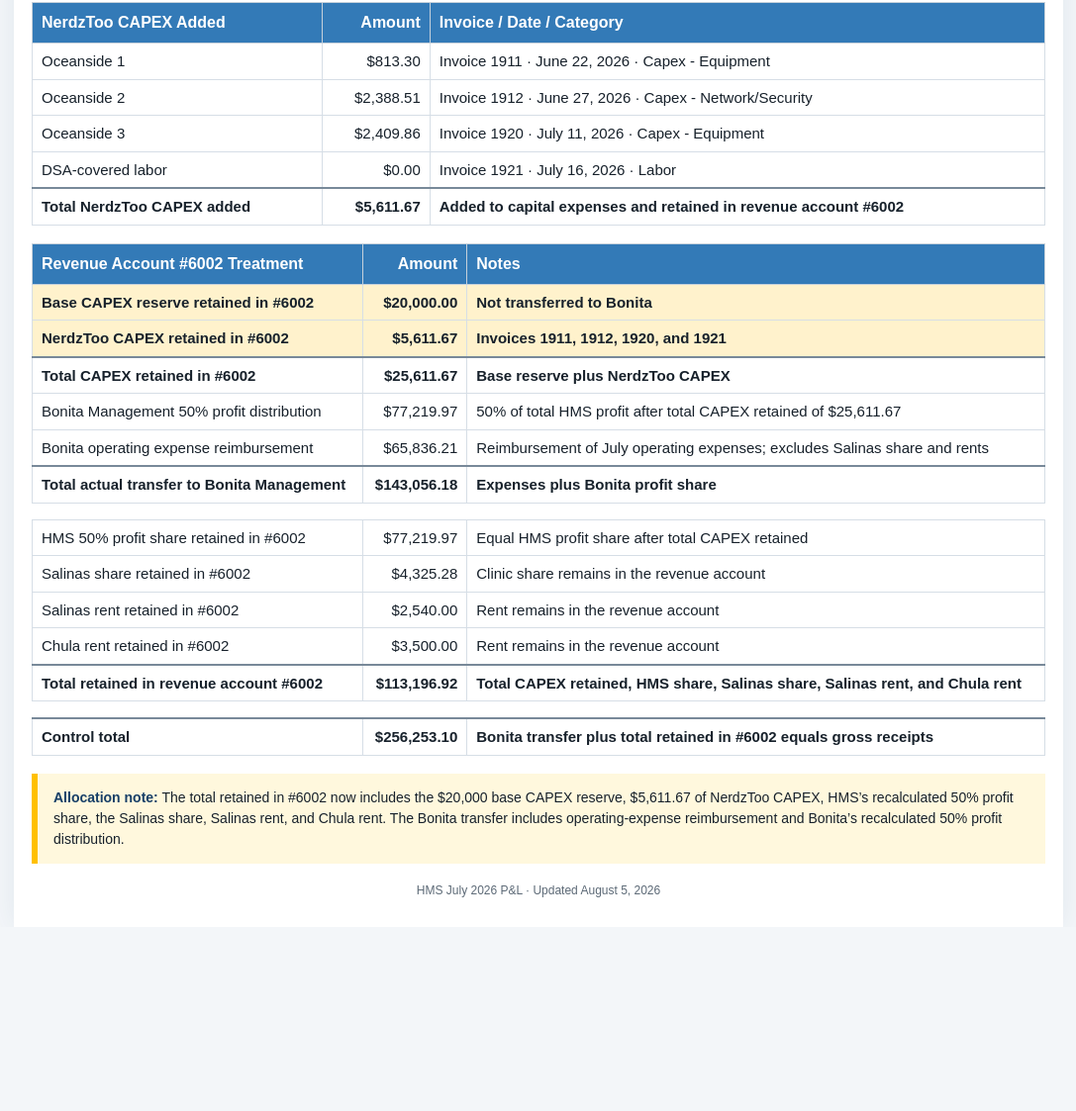
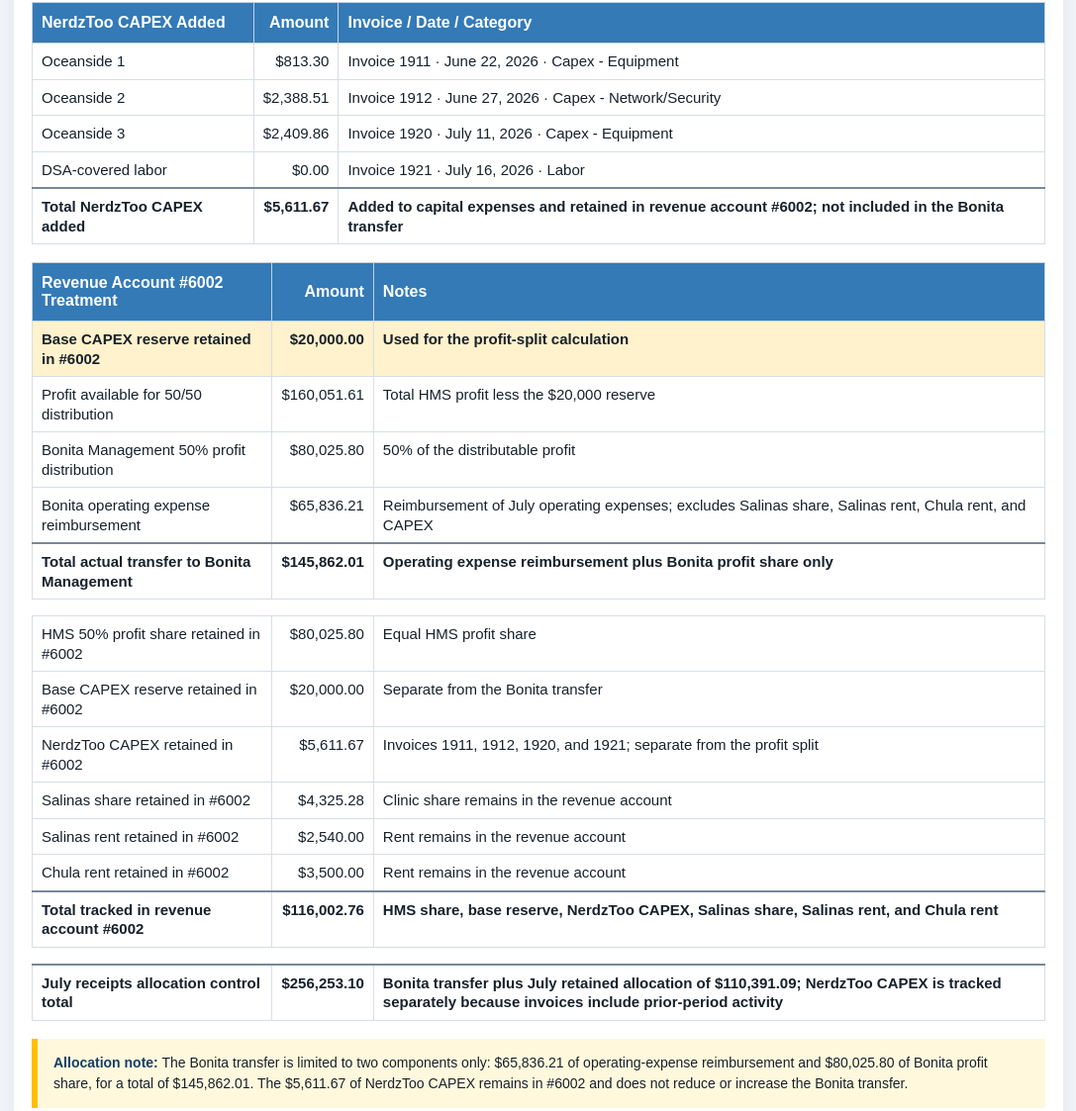
Before and after one commit to pacifichyperbarics/hms-dashboard, a website: page july-2026-pnl/index.html in a window 1280 px wide. Shown: the part 565-1688 px from the top of the page at 99% size, without its empty margins (96-1183 px from the left). Before the commit the page ends 1502 px from the top, so only its background shows below. Drawn offline with Linux system fonts and the light colour scheme.

Commit message:
Correct Bonita transfer to expenses plus profit share only

```diff
--- a/july-2026-pnl/index.html
+++ b/july-2026-pnl/index.html
@@ -72,31 +72,32 @@ body{margin:0;font-family:Arial,Helvetica,sans-serif;color:var(--text);backgroun
       <tr><td>Oceanside 2</td><td class="amount">$2,388.51</td><td>Invoice 1912 · June 27, 2026 · Capex - Network/Security</td></tr>
       <tr><td>Oceanside 3</td><td class="amount">$2,409.86</td><td>Invoice 1920 · July 11, 2026 · Capex - Equipment</td></tr>
       <tr><td>DSA-covered labor</td><td class="amount">$0.00</td><td>Invoice 1921 · July 16, 2026 · Labor</td></tr>
-      <tr class="total"><td>Total NerdzToo CAPEX added</td><td class="amount">$5,611.67</td><td>Added to capital expenses and retained in revenue account #6002</td></tr>
+      <tr class="total"><td>Total NerdzToo CAPEX added</td><td class="amount">$5,611.67</td><td>Added to capital expenses and retained in revenue account #6002; not included in the Bonita transfer</td></tr>
     </tbody>
   </table>
 
   <table class="table section" aria-label="Revenue account 6002 allocation">
     <thead><tr><th>Revenue Account #6002 Treatment</th><th>Amount</th><th>Notes</th></tr></thead>
     <tbody>
-      <tr class="gold"><td>Base CAPEX reserve retained in #6002</td><td class="amount">$20,000.00</td><td>Not transferred to Bonita</td></tr>
-      <tr class="gold"><td>NerdzToo CAPEX retained in #6002</td><td class="amount">$5,611.67</td><td>Invoices 1911, 1912, 1920, and 1921</td></tr>
-      <tr class="total"><td>Total CAPEX retained in #6002</td><td class="amount">$25,611.67</td><td>Base reserve plus NerdzToo CAPEX</td></tr>
-      <tr><td>Bonita Management 50% profit distribution</td><td class="amount">$77,219.97</td><td>50% of total HMS profit after total CAPEX retained of $25,611.67</td></tr>
-      <tr><td>Bonita operating expense reimbursement</td><td class="amount">$65,836.21</td><td>Reimbursement of July operating expenses; excludes Salinas share and rents</td></tr>
-      <tr class="total"><td>Total actual transfer to Bonita Management</td><td class="amount">$143,056.18</td><td>Expenses plus Bonita profit share</td></tr>
+      <tr class="gold"><td>Base CAPEX reserve retained in #6002</td><td class="amount">$20,000.00</td><td>Used for the profit-split calculation</td></tr>
+      <tr><td>Profit available for 50/50 distribution</td><td class="amount">$160,051.61</td><td>Total HMS profit less the $20,000 reserve</td></tr>
+      <tr><td>Bonita Management 50% profit distribution</td><td class="amount">$80,025.80</td><td>50% of the distributable profit</td></tr>
+      <tr><td>Bonita operating expense reimbursement</td><td class="amount">$65,836.21</td><td>Reimbursement of July operating expenses; excludes Salinas share, Salinas rent, Chula rent, and CAPEX</td></tr>
+      <tr class="total"><td>Total actual transfer to Bonita Management</td><td class="amount">$145,862.01</td><td>Operating expense reimbursement plus Bonita profit share only</td></tr>
       <tr class="spacer"><td colspan="3"></td></tr>
-      <tr><td>HMS 50% profit share retained in #6002</td><td class="amount">$77,219.97</td><td>Equal HMS profit share after total CAPEX retained</td></tr>
+      <tr><td>HMS 50% profit share retained in #6002</td><td class="amount">$80,025.80</td><td>Equal HMS profit share</td></tr>
+      <tr><td>Base CAPEX reserve retained in #6002</td><td class="amount">$20,000.00</td><td>Separate from the Bonita transfer</td></tr>
+      <tr><td>NerdzToo CAPEX retained in #6002</td><td class="amount">$5,611.67</td><td>Invoices 1911, 1912, 1920, and 1921; separate from the profit split</td></tr>
       <tr><td>Salinas share retained in #6002</td><td class="amount">$4,325.28</td><td>Clinic share remains in the revenue account</td></tr>
       <tr><td>Salinas rent retained in #6002</td><td class="amount">$2,540.00</td><td>Rent remains in the revenue account</td></tr>
       <tr><td>Chula rent retained in #6002</td><td class="amount">$3,500.00</td><td>Rent remains in the revenue account</td></tr>
-      <tr class="total"><td>Total retained in revenue account #6002</td><td class="amount">$113,196.92</td><td>Total CAPEX retained, HMS share, Salinas share, Salinas rent, and Chula rent</td></tr>
+      <tr class="total"><td>Total tracked in revenue account #6002</td><td class="amount">$116,002.76</td><td>HMS share, base reserve, NerdzToo CAPEX, Salinas share, Salinas rent, and Chula rent</td></tr>
       <tr class="spacer"><td colspan="3"></td></tr>
-      <tr class="total"><td>Control total</td><td class="amount">$256,253.10</td><td>Bonita transfer plus total retained in #6002 equals gross receipts</td></tr>
+      <tr class="total"><td>July receipts allocation control total</td><td class="amount">$256,253.10</td><td>Bonita transfer plus July retained allocation of $110,391.09; NerdzToo CAPEX is tracked separately because invoices include prior-period activity</td></tr>
     </tbody>
   </table>
 
-  <section class="note"><strong>Allocation note:</strong> The total retained in #6002 now includes the $20,000 base CAPEX reserve, $5,611.67 of NerdzToo CAPEX, HMS’s recalculated 50% profit share, the Salinas share, Salinas rent, and Chula rent. The Bonita transfer includes operating-expense reimbursement and Bonita’s recalculated 50% profit distribution.</section>
+  <section class="note"><strong>Allocation note:</strong> The Bonita transfer is limited to two components only: $65,836.21 of operating-expense reimbursement and $80,025.80 of Bonita profit share, for a total of $145,862.01. The $5,611.67 of NerdzToo CAPEX remains in #6002 and does not reduce or increase the Bonita transfer.</section>
   <div class="footer">HMS July 2026 P&amp;L · Updated August 5, 2026</div>
 </main>
 </body>
```
